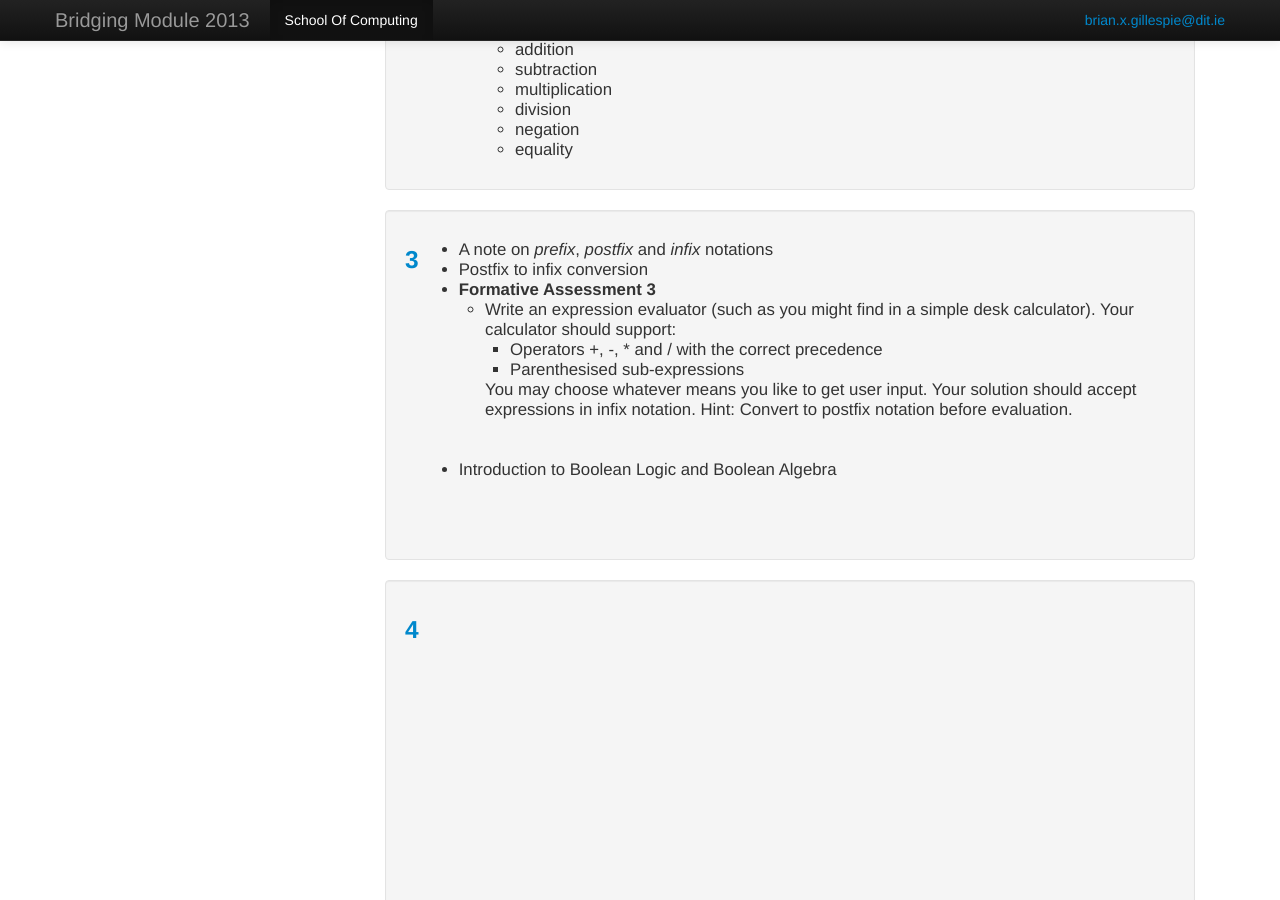
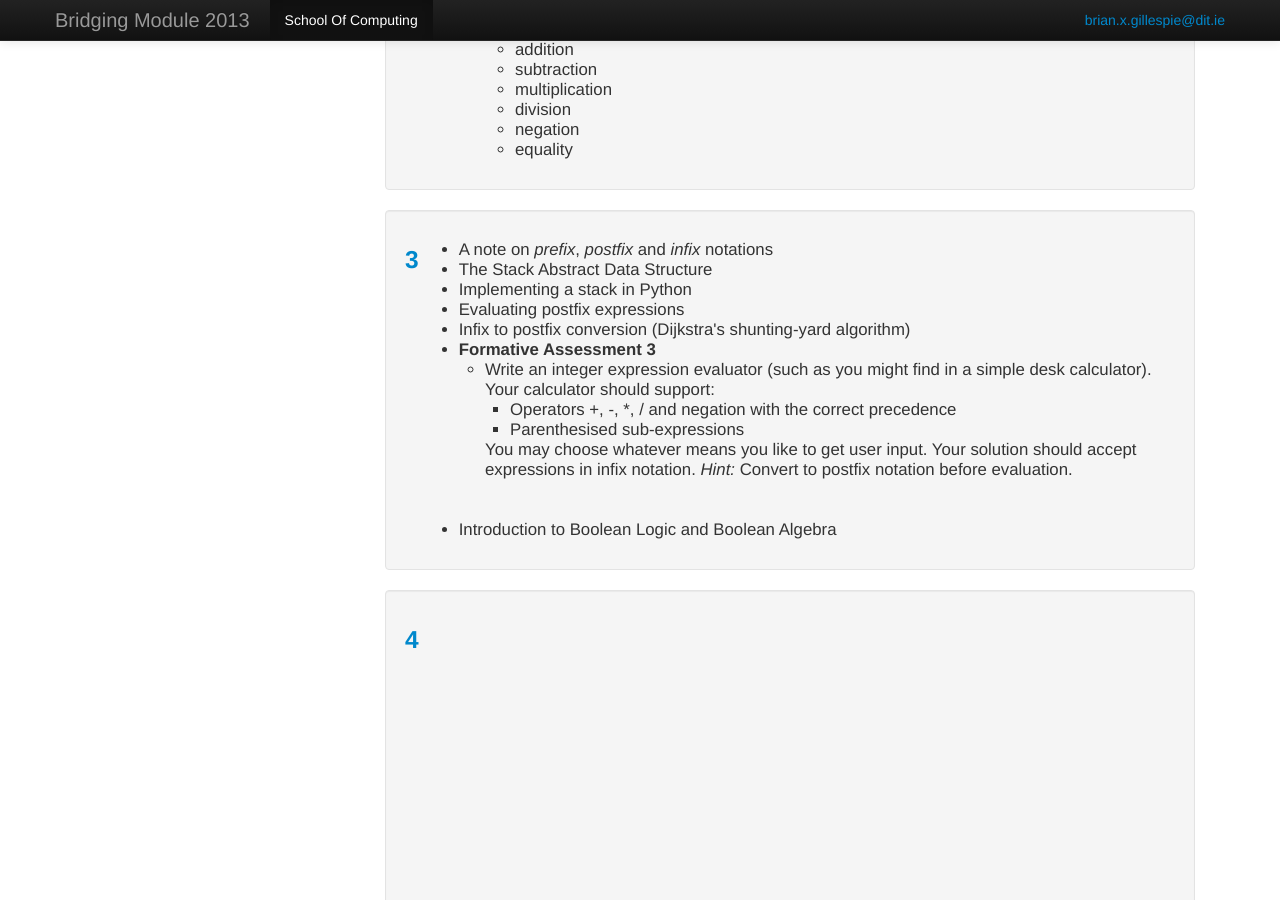
Before and after one commit to bjg/bridgingmodule2013, a Jekyll site: the page built from index.html, in a window 1280 px wide and 900 px high, scrolled down 1574 px. Built offline with Jekyll 4.4.1, drawn with Linux system fonts in a browser that asks for light colours.

Commit message:
Unit 3 content

```diff
--- a/_includes/unit3.html
+++ b/_includes/unit3.html
@@ -1,18 +1,21 @@
 <ul>
     <li>A note on <em>prefix</em>, <em>postfix</em> and <em>infix</em> notations</li>
-    <li>Postfix to infix conversion</li>
+    <li>The Stack Abstract Data Structure</li>
+    <li>Implementing a stack in Python</li>
+    <li>Evaluating postfix expressions</li>
+    <li>Infix to postfix conversion (Dijkstra's shunting-yard algorithm)</li>
     <li>
         <strong>Formative Assessment 3</strong>
         <ul style="padding-left:30px">
             <li>
-                Write an expression evaluator (such as you might find in a simple desk calculator).
+                Write an integer expression evaluator (such as you might find in a simple desk calculator).
                 Your calculator should support:
                 <ul>
-                    <li>Operators +, -, * and / with the correct precedence</li>
+                    <li>Operators +, -, *, / and negation with the correct precedence</li>
                     <li>Parenthesised sub-expressions</li>
                 </ul>
                 You may choose whatever means you like to get user input. Your solution should accept
-                expressions in infix notation. Hint: Convert to postfix notation before evaluation.
+                expressions in infix notation. <em>Hint:</em> Convert to postfix notation before evaluation.
             </li>
             <br>
         </ul>
```
